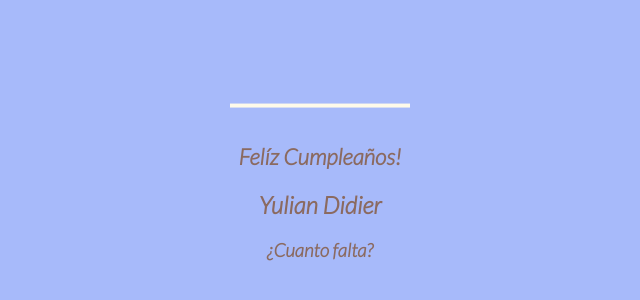
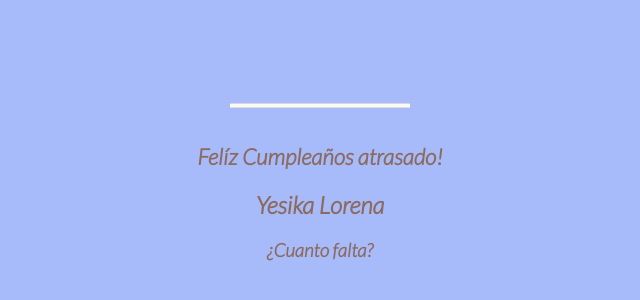
Before and after one commit to juanjose20172/h, a plain HTML site: page index.html in a window 1280 px wide. Shown: the part 220-520 px from the top of the page, without its empty margins (328-968 px from the left). Drawn offline with Linux system fonts and the light colour scheme.

Commit message:
Update index.html

```diff
--- a/index.html
+++ b/index.html
@@ -164,8 +164,8 @@
     <rect x="10" y="475.571" fill="#fefae9" width="180" height="4" />
 </svg>
 <div class="text">
-  <h1>Felíz Cumpleaños!</h1>
-  <p><h2>Yulian Didier</h2></p>
+  <h1>Felíz Cumpleaños atrasado!</h1>
+  <p><h2>Yesika Lorena</h2></p>
   <p>
     <h4 class="mover" onclick="window.location.href='reloj.html'">
     ¿Cuanto falta?
```
